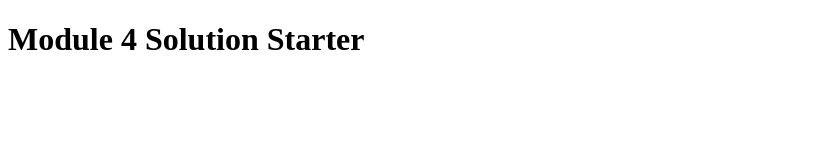
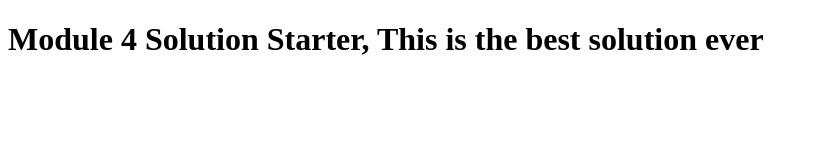
Before and after one commit to adwaith2000/coursera_assignment, a plain HTML site: page module4/index.html in a window 1280 px wide. Shown: the whole page, without its empty margins (0-818 px from the left). Drawn offline with Linux system fonts and the light colour scheme.

Commit message:
Update index.html

```diff
--- a/module4/index.html
+++ b/module4/index.html
@@ -8,6 +8,6 @@
   <script src="script.js"></script>
 </head>
 <body>
-  <h1>Module 4 Solution Starter</h1>
+  <h1>Module 4 Solution Starter, This is the best solution ever</h1>
 </body>
 </html>
```
